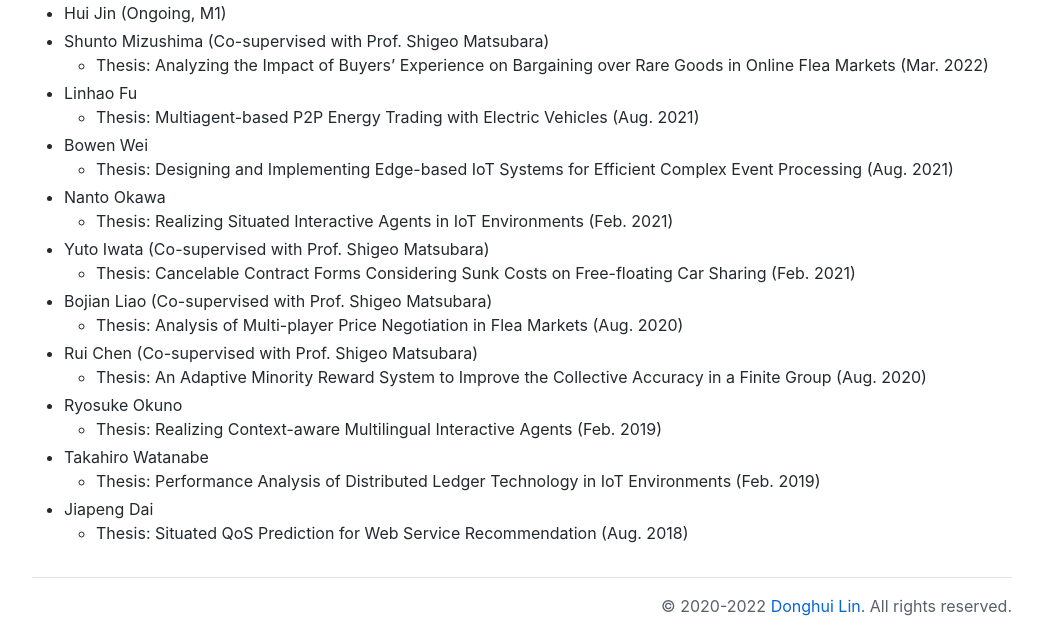
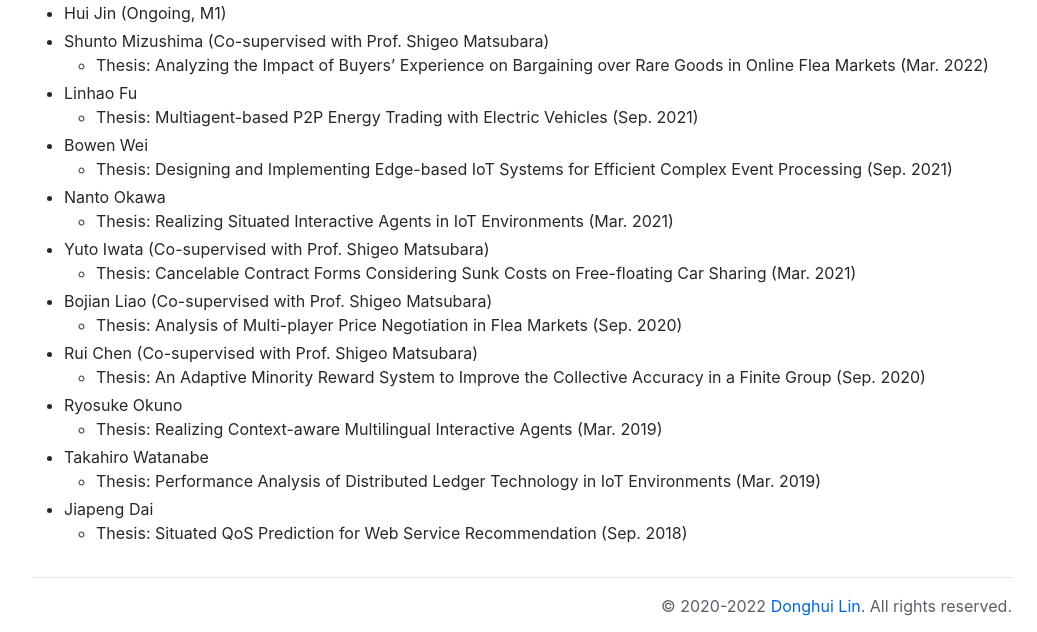
Before and after one commit to lindh/lindh.github.io, a Jekyll site: the page built from students.md, in a window 1280 px wide. Shown: the part 498-1130 px from the top of the page, without its empty margins (118-1155 px from the left). Built offline with Jekyll 4.4.1, drawn with Linux system fonts in a browser that asks for light colours; comment, search, counter and statistics services are not loaded.

Commit message:
Update students.md

```diff
--- a/students.md
+++ b/students.md
@@ -20,20 +20,20 @@ The students are with Department of Social Informatics, Kyoto University, if not
 - Shunto Mizushima (Co-supervised with Prof. Shigeo Matsubara)
   - Thesis: Analyzing the Impact of Buyers’ Experience on Bargaining over Rare Goods in Online Flea Markets (Mar. 2022)
 - Linhao Fu
-  - Thesis: Multiagent-based P2P Energy Trading with Electric Vehicles (Aug. 2021)
+  - Thesis: Multiagent-based P2P Energy Trading with Electric Vehicles (Sep. 2021)
 - Bowen Wei
-  - Thesis: Designing and Implementing Edge-based IoT Systems for Efficient Complex Event Processing (Aug. 2021)
+  - Thesis: Designing and Implementing Edge-based IoT Systems for Efficient Complex Event Processing (Sep. 2021)
 - Nanto Okawa
-  - Thesis: Realizing Situated Interactive Agents in IoT Environments (Feb. 2021)
+  - Thesis: Realizing Situated Interactive Agents in IoT Environments (Mar. 2021)
 - Yuto Iwata (Co-supervised with Prof. Shigeo Matsubara)
-  - Thesis: Cancelable Contract Forms Considering Sunk Costs on Free-floating Car Sharing (Feb. 2021)
+  - Thesis: Cancelable Contract Forms Considering Sunk Costs on Free-floating Car Sharing (Mar. 2021)
 - Bojian Liao (Co-supervised with Prof. Shigeo Matsubara)
-  - Thesis: Analysis of Multi-player Price Negotiation in Flea Markets (Aug. 2020)
+  - Thesis: Analysis of Multi-player Price Negotiation in Flea Markets (Sep. 2020)
 - Rui Chen (Co-supervised with Prof. Shigeo Matsubara)
-  - Thesis: An Adaptive Minority Reward System to Improve the Collective Accuracy in a Finite Group (Aug. 2020)
+  - Thesis: An Adaptive Minority Reward System to Improve the Collective Accuracy in a Finite Group (Sep. 2020)
 - Ryosuke Okuno
-  - Thesis: Realizing Context-aware Multilingual Interactive Agents (Feb. 2019)
+  - Thesis: Realizing Context-aware Multilingual Interactive Agents (Mar. 2019)
 - Takahiro Watanabe
-  - Thesis: Performance Analysis of Distributed Ledger Technology in IoT Environments (Feb. 2019)
+  - Thesis: Performance Analysis of Distributed Ledger Technology in IoT Environments (Mar. 2019)
 - Jiapeng Dai
-  - Thesis: Situated QoS Prediction for Web Service Recommendation (Aug. 2018)
+  - Thesis: Situated QoS Prediction for Web Service Recommendation (Sep. 2018)
```
